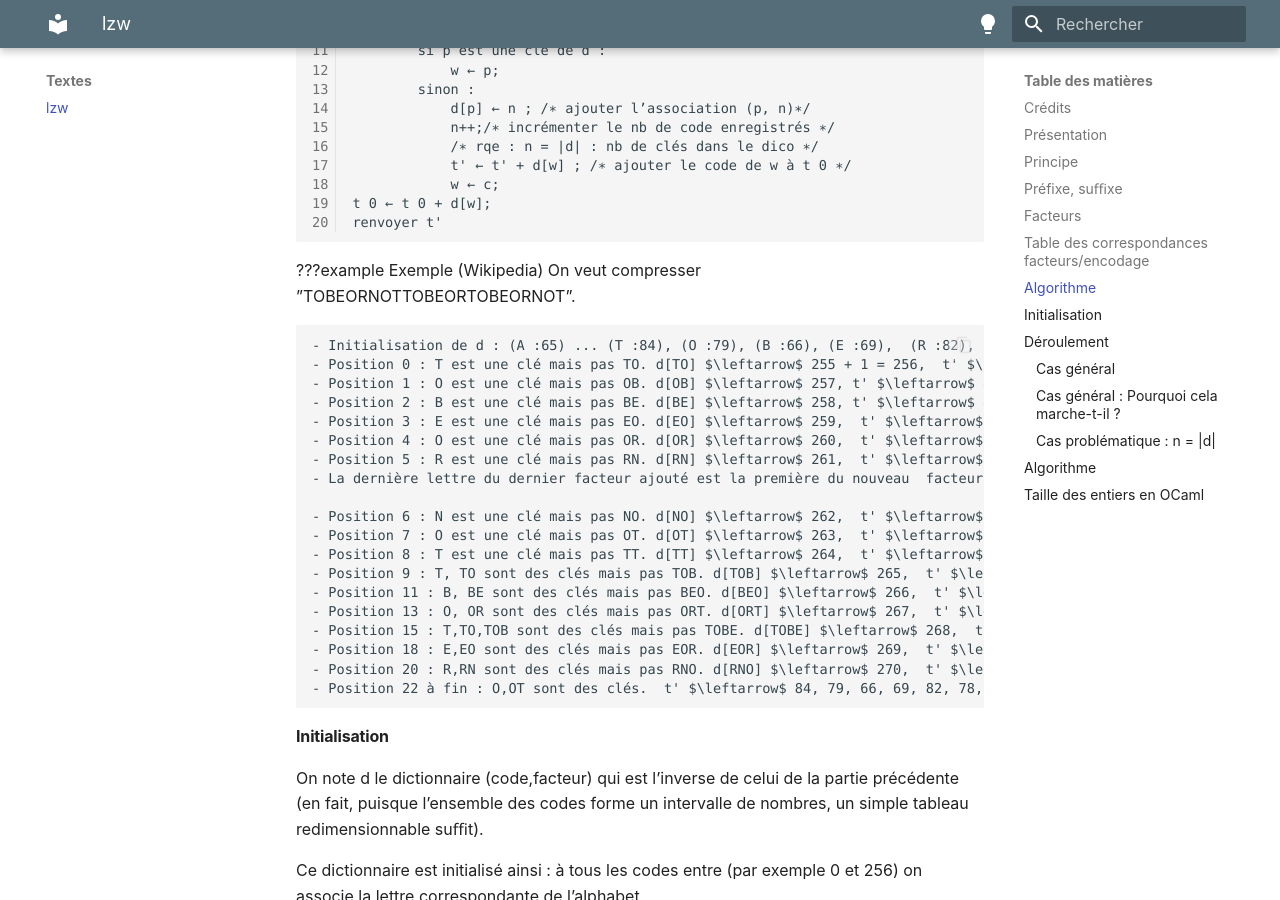
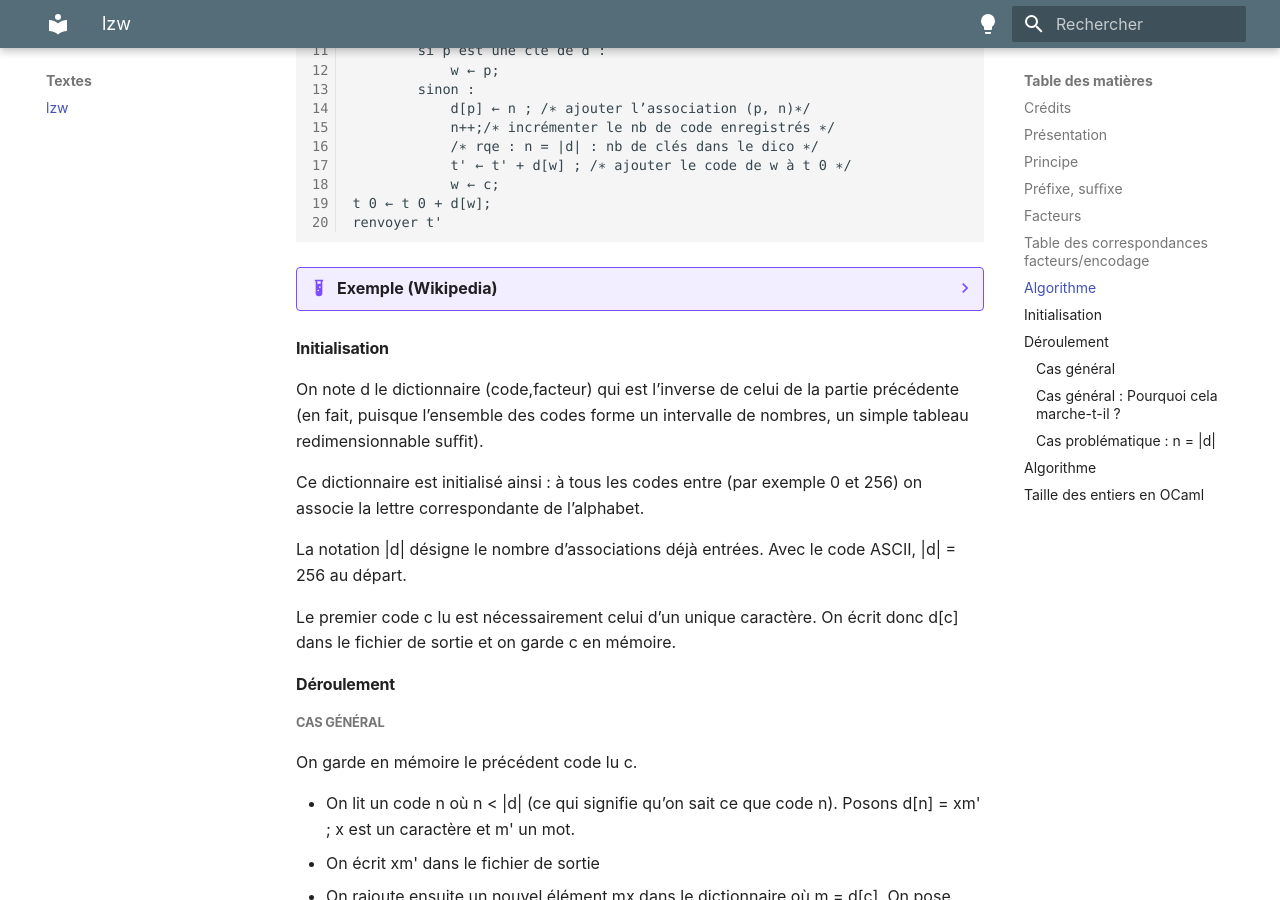
Before and after one commit to mp2i-thiers/mp2i-thiers.github.io, an MkDocs documentation site: the page built from docs/Textes/lzw.md, in a window 1280 px wide and 900 px high, scrolled down 2358 px. Built offline with MkDocs 1.6.1 and Material for MkDocs 9.7.7, drawn with Linux system fonts in a browser that asks for light colours.

Commit message:
Update lzw.md

````diff
--- a/docs/Textes/lzw.md
+++ b/docs/Textes/lzw.md
@@ -84,7 +84,7 @@ t 0 ← t 0 + d[w];
 renvoyer t'
 ```
 
-???example Exemple (Wikipedia)
+???example "Exemple (Wikipedia)"
     On veut compresser ”TOBEORNOTTOBEORTOBEORNOT”.
 
     - Initialisation de d : (A :65) ... (T :84), (O :79), (B :66), (E :69),  (R :82), (N :78) ... (Z :90) ... (\255,255) et t' $\leftarrow \varepsilon$ (texte compressé)
````
